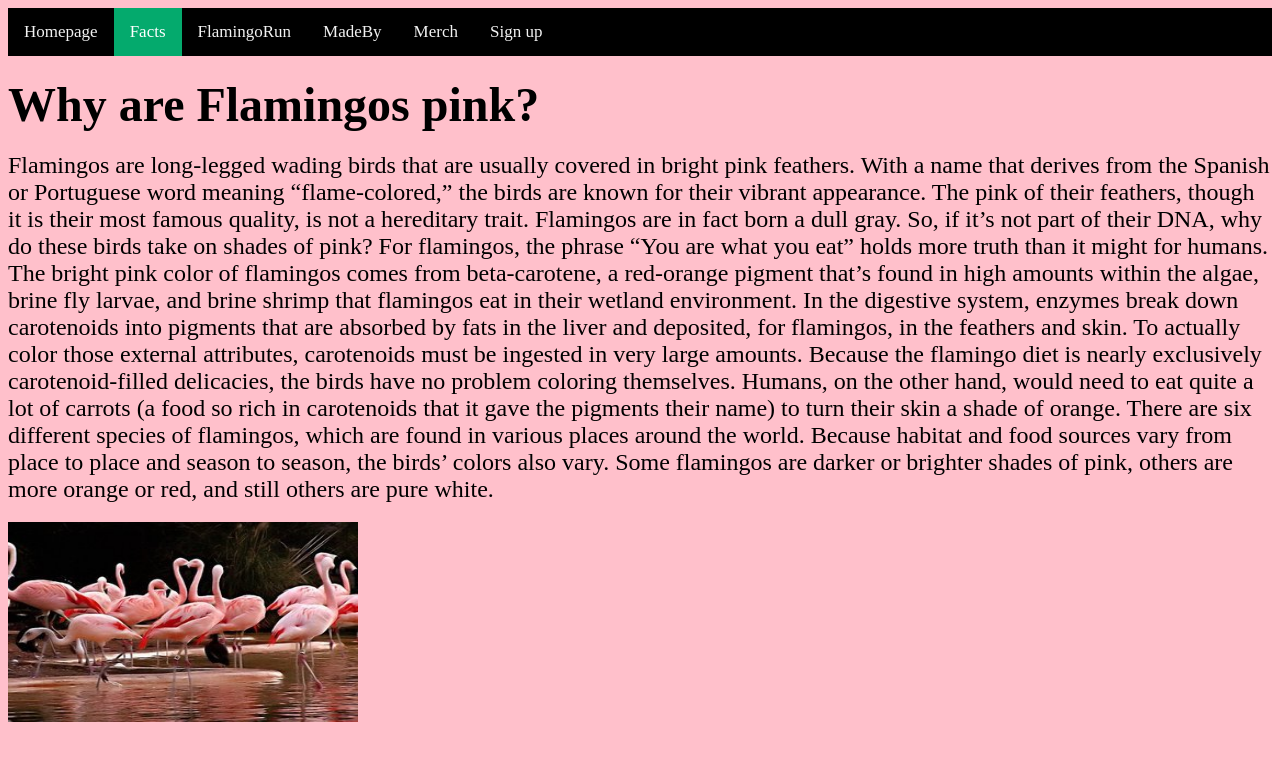
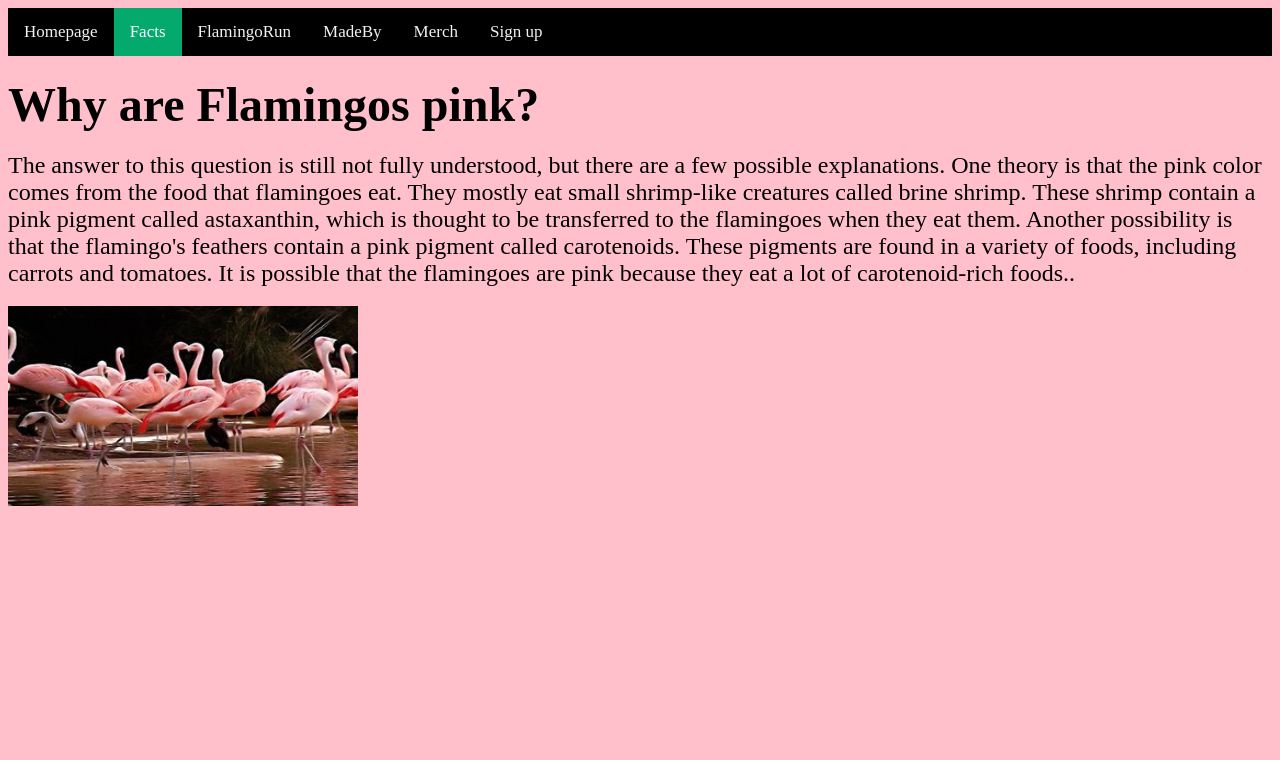
Before and after one commit to FlamingoHub/FlamingoHub.github.io, a plain HTML site: page FlamingoFacts.htm in a window 1280 px wide. Drawn offline with Linux system fonts and the light colour scheme.

Commit message:
Update FlamingoFacts.htm

```diff
--- a/FlamingoFacts.htm
+++ b/FlamingoFacts.htm
@@ -25,11 +25,8 @@
   <body>
     <h2>  <strong>  <font size="+5">  Why are Flamingos pink?    </font>
        </strong></h2>
-    <font size="+2">Flamingos are long-legged wading birds that are usually covered in bright pink feathers. With a name that derives from the Spanish or Portuguese word meaning “flame-colored,” the birds are known for their vibrant appearance. The pink of their feathers, though it is their most famous quality, is not a hereditary trait. Flamingos are in fact born a dull gray. So, if it’s not part of their DNA, why do these birds take on shades of pink?
-
-For flamingos, the phrase “You are what you eat” holds more truth than it might for humans. The bright pink color of flamingos comes from beta-carotene, a red-orange pigment that’s found in high amounts within the algae, brine fly larvae, and brine shrimp that flamingos eat in their wetland environment. In the digestive system, enzymes break down carotenoids into pigments that are absorbed by fats in the liver and deposited, for flamingos, in the feathers and skin. To actually color those external attributes, carotenoids must be ingested in very large amounts. Because the flamingo diet is nearly exclusively carotenoid-filled delicacies, the birds have no problem coloring themselves. Humans, on the other hand, would need to eat quite a lot of carrots (a food so rich in carotenoids that it gave the pigments their name) to turn their skin a shade of orange.
-
-There are six different species of flamingos, which are found in various places around the world. Because habitat and food sources vary from place to place and season to season, the birds’ colors also vary. Some flamingos are darker or brighter shades of pink, others are more orange or red, and still others are pure white.</font>
+    <font size="+2">
+      The answer to this question is still not fully understood, but there are a few possible explanations. One theory is that the pink color comes from the food that flamingoes eat. They mostly eat small shrimp-like creatures called brine shrimp. These shrimp contain a pink pigment called astaxanthin, which is thought to be transferred to the flamingoes when they eat them. Another possibility is that the flamingo's feathers contain a pink pigment called carotenoids. These pigments are found in a variety of foods, including carrots and tomatoes. It is possible that the flamingoes are pink because they eat a lot of carotenoid-rich foods..</font>
 
 <h3>
     <img src="Assets/Flamingo2.jpg"width="350" height="200">
```
